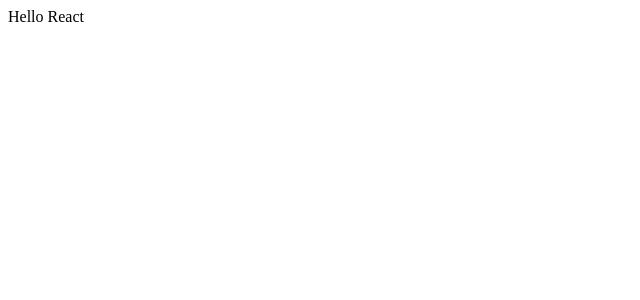
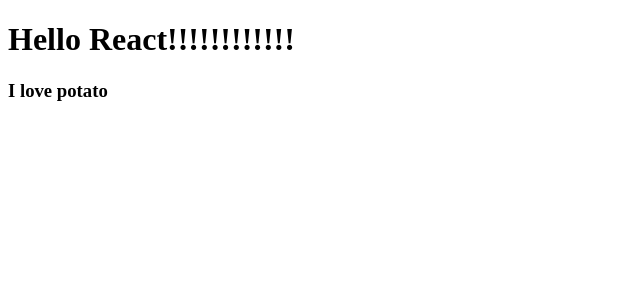
Before and after one commit to s9one1/movie_app_2021, a React (Create React App) app: page / in a window 1280 px wide. Shown: the top 300 px of the page, without its empty margins (0-640 px from the left). Built offline with nearby package versions, Linux system fonts and the light colour scheme.

Commit message:
Add Potato component
Potato 컴포넌트 추가하고, index.js / App.js 수정

```diff
--- a/src/App.js
+++ b/src/App.js
@@ -1,13 +1,12 @@
-/* import React from 'react';
-import logo from './logo.svg';
-import './App.css'; */
+import Potato from './potato'
 
 function App() {
   return (
-    <div className="App">
-      Hello React
+    <div>
+      <h1>Hello React!!!!!!!!!!!!</h1>
+      <Potato />
     </div>
   );
 }
 
-export default App;
+export default App
--- /dev/null
+++ b/src/Potato.js
@@ -0,0 +1,7 @@
+function Potato(){
+    return (
+        <h3>I love potato</h3>
+    );
+}
+
+export default Potato
```
Also changed, not shown: src/index.js (+4 -7 lines).
